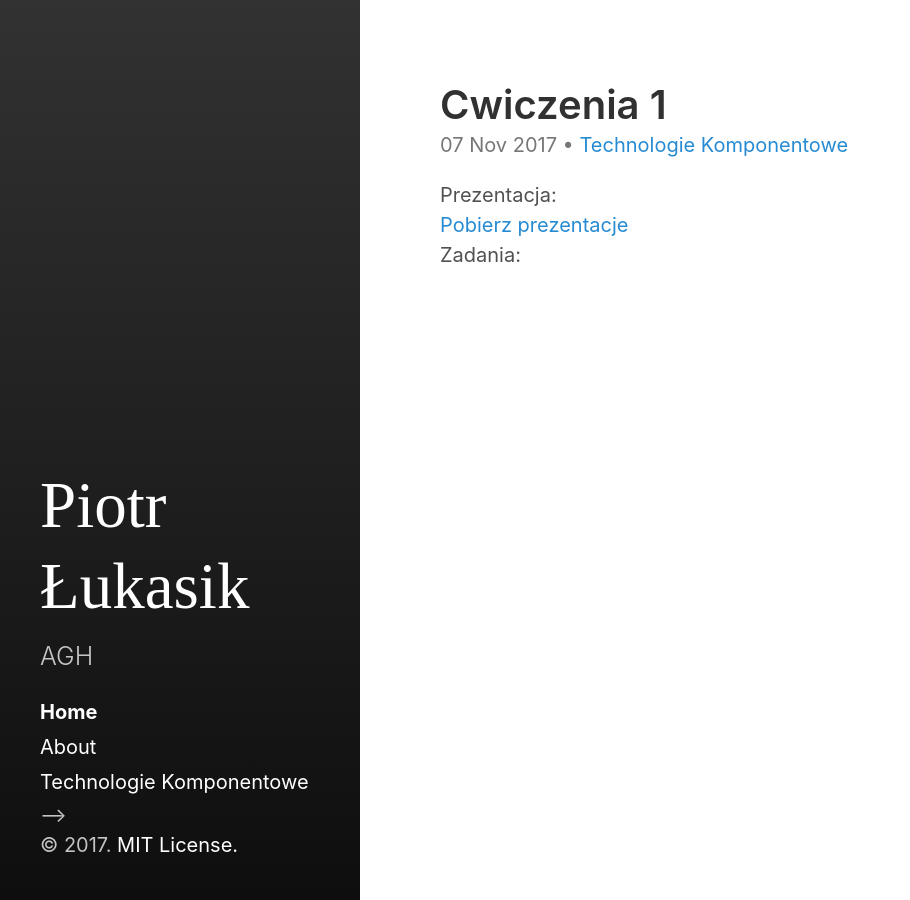
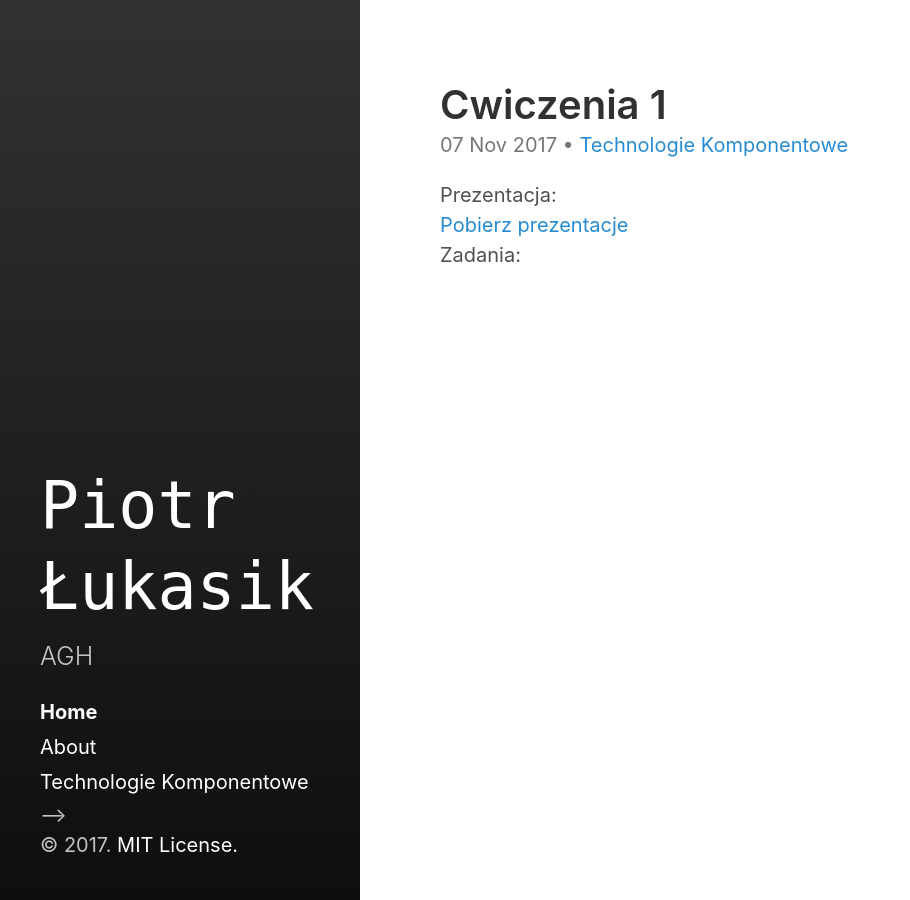
Before and after one commit to unluckycode/unluckycode.github.io, a Jekyll site: the page built from index.html, in a window 1280 px wide. Shown: the whole page, without its empty margins (0-910 px from the left). Built offline with Jekyll 4.4.1, drawn with Linux system fonts in a browser that asks for light colours; the list of posts is cut into pages by our own code.

Commit message:
pdf font

```diff
--- a/_sass/hydeout/_layout.scss
+++ b/_sass/hydeout/_layout.scss
@@ -40,7 +40,7 @@ body {
   padding: $section-spacing;
 
   .site-title {
-    font-family: "Helvetica Bold Italic", serif;
+    font-family: "monospace", serif;
     font-weight: normal;
     font-size: $large-font-size;
     color: rgba(255,255,255,.75);
```
Also changed, not shown: 1 other file.
